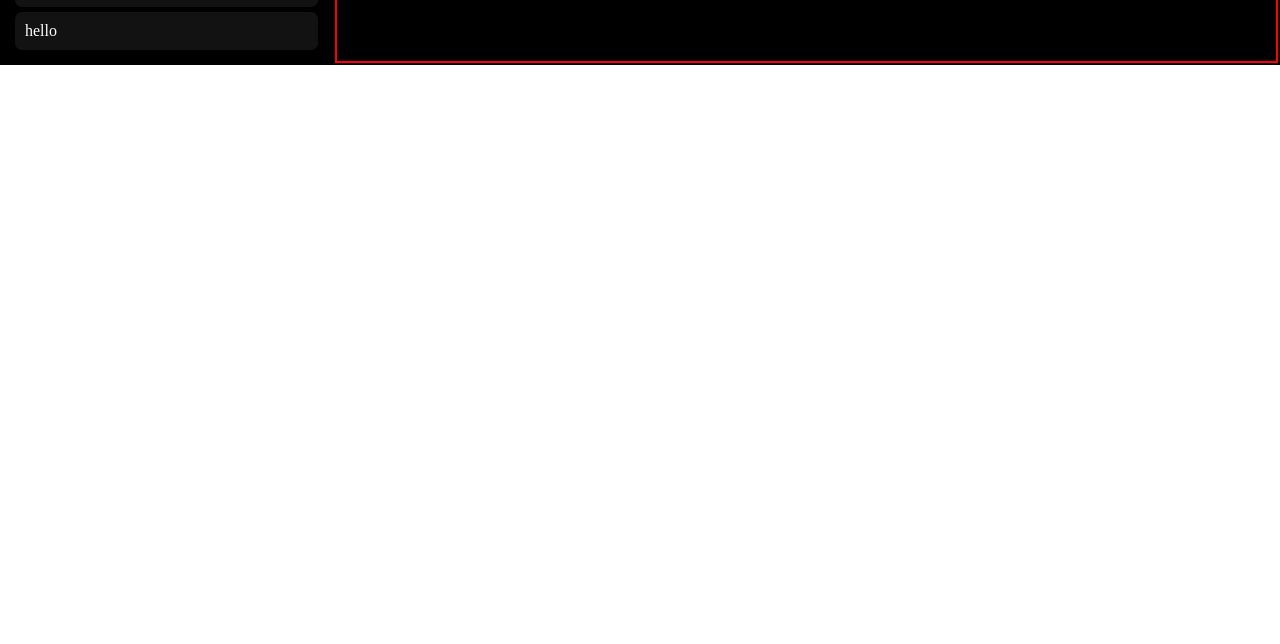
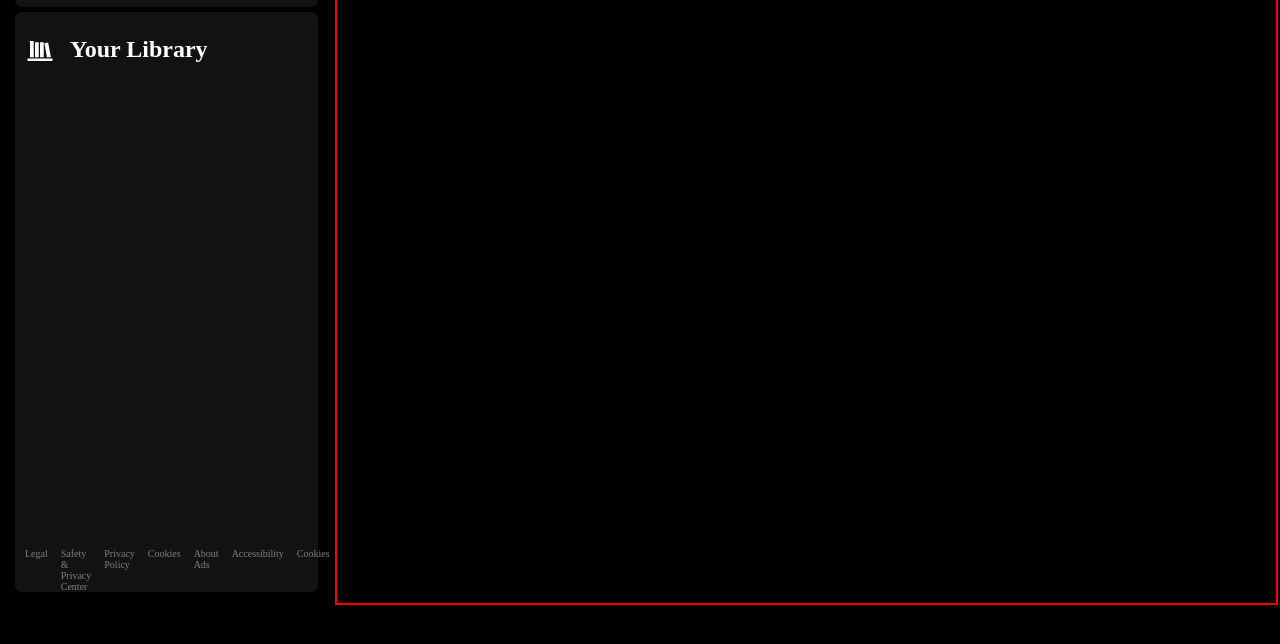
Before and after one commit to er-omsonar/Beatiffy, a plain HTML site: page index.html in a window 1280 px wide. Shown: the part 128-772 px from the top of the page. Drawn offline with Linux system fonts and the light colour scheme.

Commit message:
making the left section home and library

```diff
--- a/index.html
+++ b/index.html
@@ -9,17 +9,39 @@
 </head>
 <body>
   <div class="container flex bg-black">
+
     <div class="left">
-    <div class="home bg-grey rounded m1 p1 ">
-      <div class="logo"><img class="invert" src="logo.svg" alt=""></div>
+      <div class="home bg-grey rounded m1 p1">
+        <div class="logo">
+          <img class="invert" src="logo.svg" alt="">
+        </div>
         <ul>
           <li><img class="invert" src="home.svg" alt="home">Home</li>
           <li><img class="invert" src="search.svg" alt="search">Search</li>
         </ul>
       </div>
-    <div class="library bg-grey rounded m1 p1"> hello</div>
+
+      <div class="library bg-grey rounded m1 p1">
+        <div class="heading">
+          <img class="invert" src="library-svgrepo-com.svg" alt="">
+          <h2>Your Library</h2>
         </div>
+
+        <div class="footer">
+          <div>Legal</div>
+          <div>Safety & Privacy Center</div>
+          <div>Privacy Policy</div>
+          <div>Cookies</div>
+          <div>About Ads</div>
+          <div>Accessibility</div>
+          <div>Cookies</div>
+        </div>
+      </div>
+    </div>
+
     <div class="right border"></div>
-   </div>
+
+  </div> <!-- closing .container -->
+
 </body>
 </html>
--- a/style.css
+++ b/style.css
@@ -4,8 +4,8 @@
 }
 
 body{
-  /* background-color: black;
-  color: white; */
+  background-color: black;
+  color: white;
 }
 
 .left{
@@ -15,7 +15,9 @@ body{
 
 .right{
   width: 75vw;
+
 }
+
 
 
 .home ul li{
@@ -24,4 +26,31 @@ body{
   gap: 15px;
   list-style: none;
   padding-top: 14px;
+  font-weight: bold;
 }
+
+.heading{
+  display: flex;
+  width: 100%;
+  gap: 15px;
+  padding-top: 14px;
+  font-weight: bold;
+}
+
+.heading img{
+  width: 30px;
+}
+
+.library{
+  min-height: 70vh;
+  position: relative;
+}
+
+.footer{
+  display: flex;
+  font-size: 10px;
+  color: gray;
+  gap: 13px;
+  position: absolute;
+  bottom: 0;
+}
```
Also changed, not shown: library-svgrepo-com.svg (added). Lines whose indentation alone changed are shown as unchanged.
